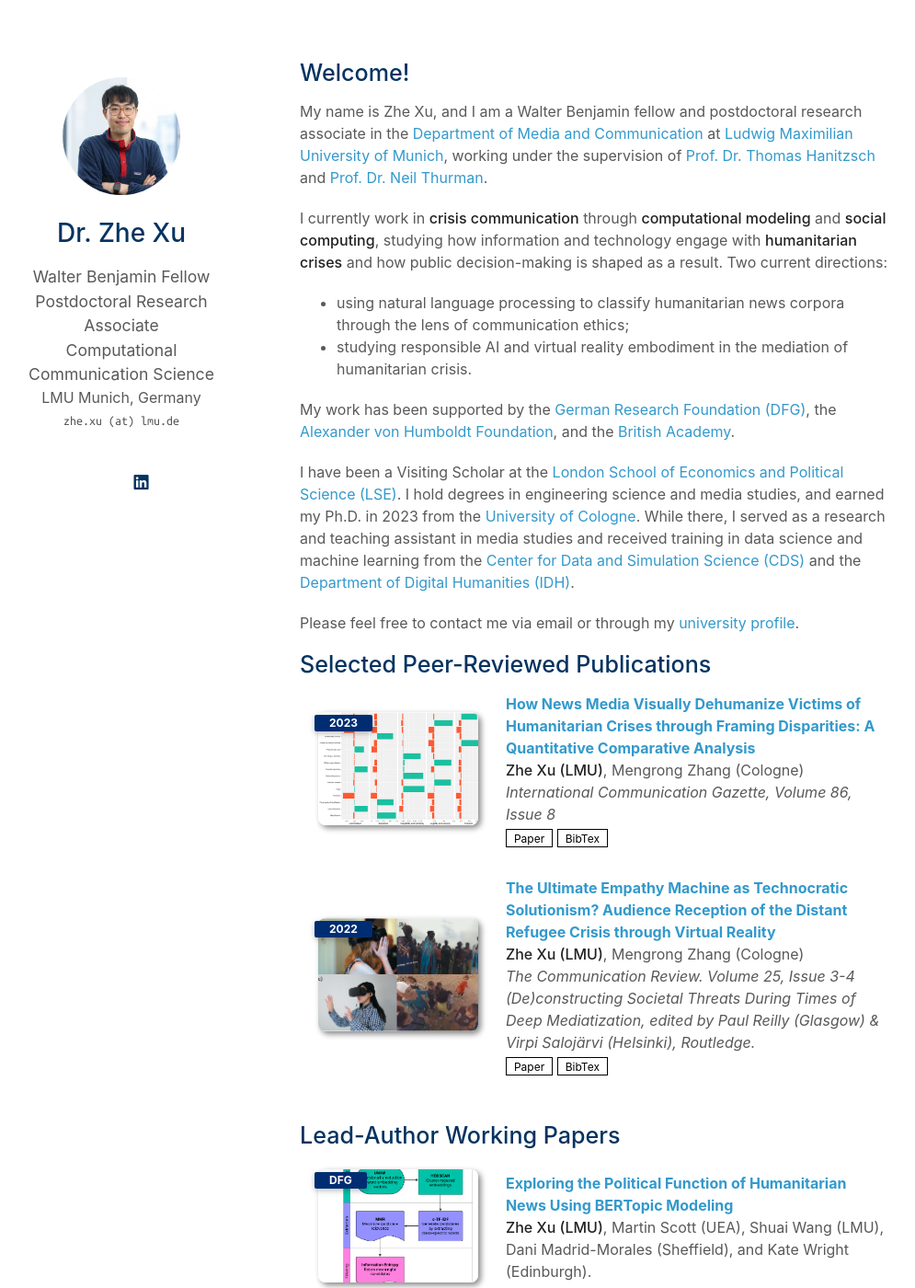
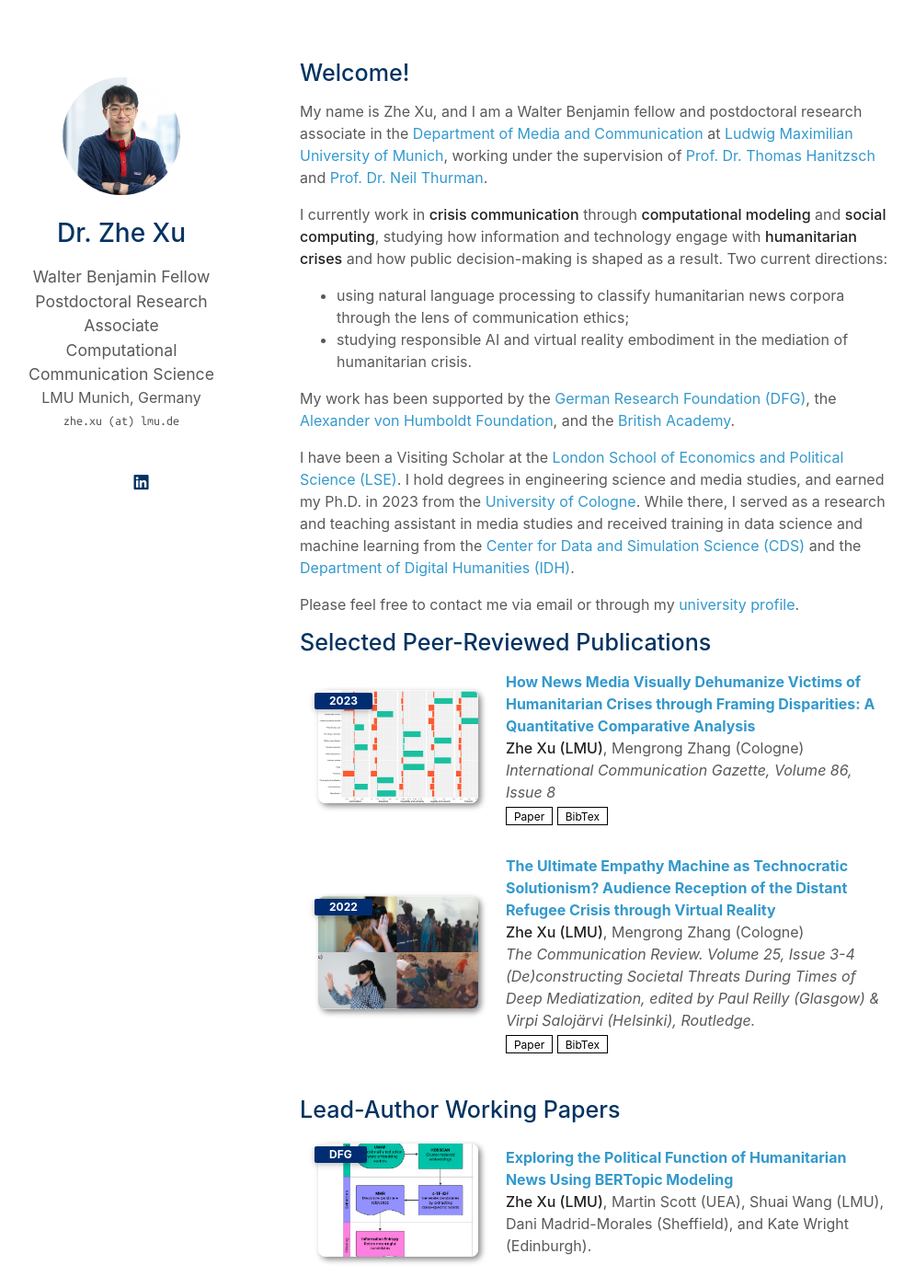
Before and after one commit to zhexuphd/home, a Jekyll site: the page built from index.md, in a window 1280 px wide and 1400 px high. Shown: the whole window at 92% size, without its empty margins (144-1139 px from the left). Built offline with Jekyll 4.4.1, drawn with Linux system fonts in a browser that asks for light colours; a style sheet for code colours, icons or effects is not loaded; our own code applies the rules of GitHub Pages for plain Markdown files.

Commit message:
Update minimal-light.scss

```diff
--- a/_sass/minimal-light.scss
+++ b/_sass/minimal-light.scss
@@ -273,7 +273,7 @@ h2 {
 }
 
 p, ul, ol, table, pre, dl {
-  margin:0 0 20px;
+  margin:0 0 16px;
 }
 
 h1, h2, h3 {
```
